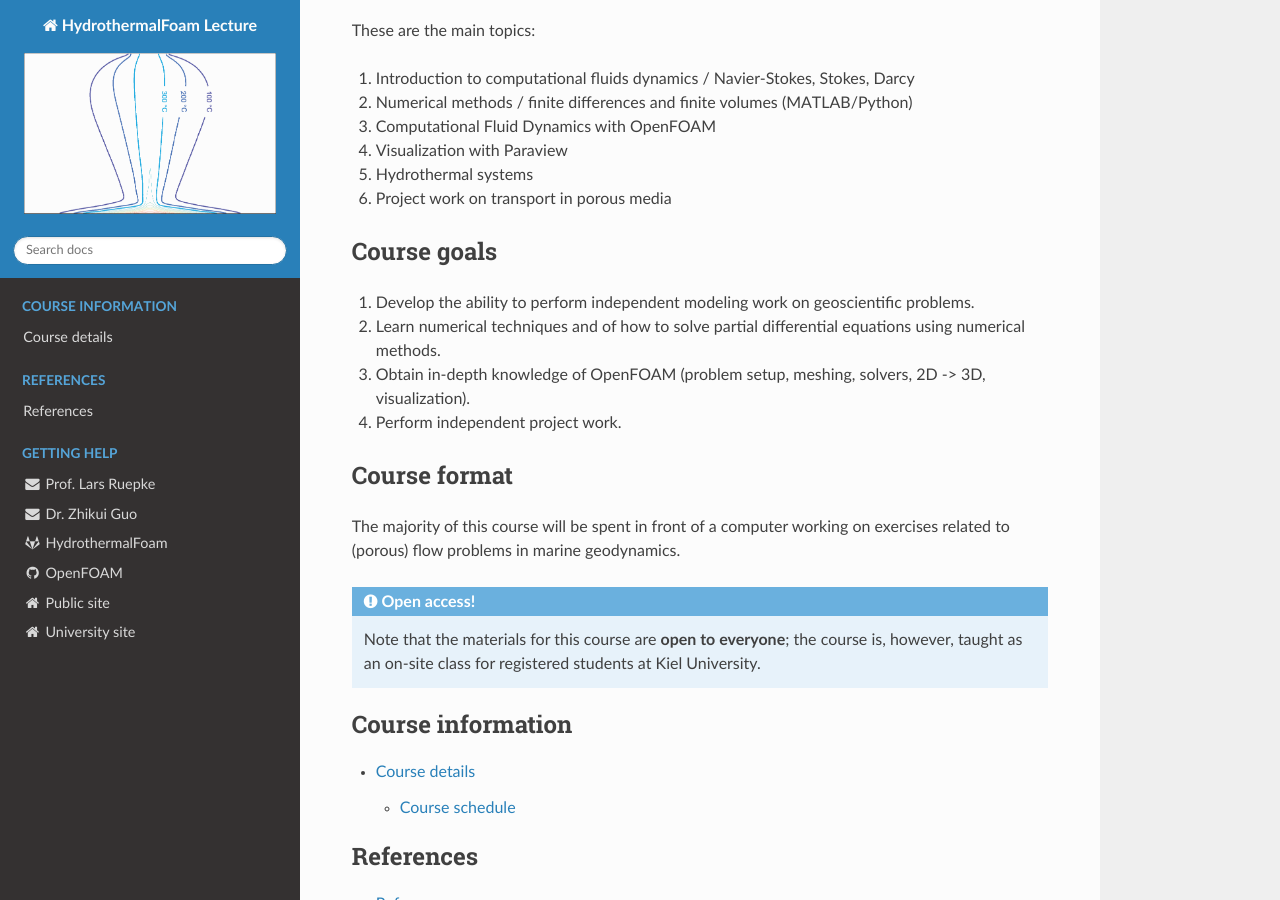
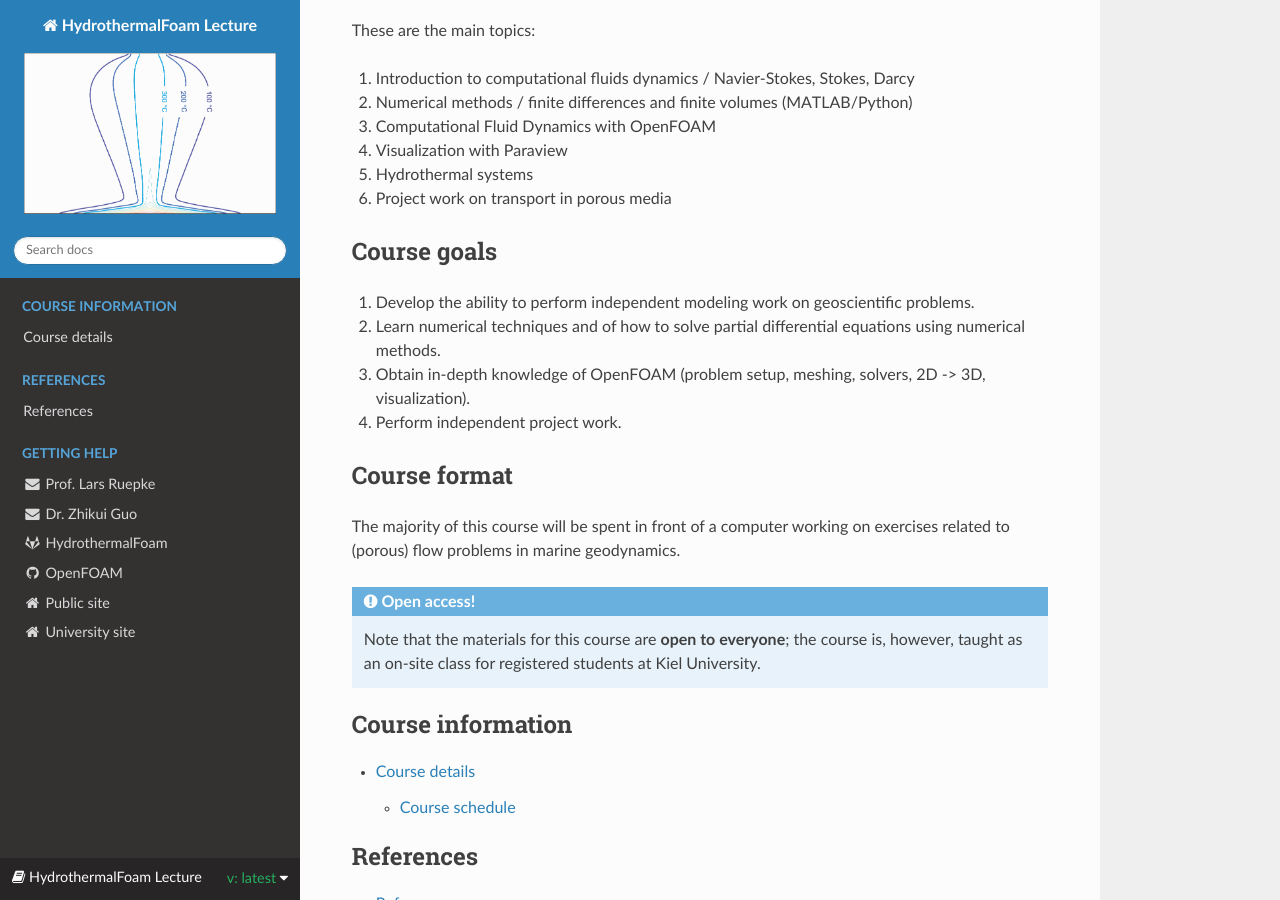
Before and after one commit to lruepke/FEM_lecture, a Sphinx documentation site: the page built from sphinx/source/index.rst, in a window 1280 px wide and 900 px high, scrolled down 598 px. Built offline with Sphinx 7.4.7 and the Read the Docs theme 2.0.0, drawn with Linux system fonts in a browser that asks for light colours; some of the changed lines change nothing that is shown.

Commit message:
update doc.yml

```diff
--- a/sphinx/source/_templates/layout.html
+++ b/sphinx/source/_templates/layout.html
@@ -1,17 +1,5 @@
 {# Import the theme's layout. #}
 {% extends "!layout.html" %}
-
-{%- block extrahead %}
-    <!-- Global site tag (gtag.js) - Google Analytics -->
-    <script async src="https://www.googletagmanager.com/gtag/js?id=G-EJ32EEFYRN"></script>
-    <script>
-    window.dataLayer = window.dataLayer || [];
-    function gtag(){dataLayer.push(arguments);}
-    gtag('js', new Date());
-
-    gtag('config', 'G-EJ32EEFYRN');
-    </script>
-{% endblock %}
 
 {% block menu %}
     {{ super() }}
@@ -27,3 +15,35 @@
         </ul>
     {% endif %}
 {% endblock %}
+
+{#
+
+    This template exists as a way to implement a version menu without changing what
+    the theme normally renders the menu on local builds and on builds on Read the
+    Docs. This is for local testing purposes only.
+
+    #}
+
+    {% block footer %}
+      {% if not READTHEDOCS %}
+        <div class="rst-versions" data-toggle="rst-versions" role="note" aria-label="versions">
+          <span class="rst-current-version" data-toggle="rst-current-version">
+            <span class="fa fa-book"> {{ project }}</span>
+            v: latest
+            <span class="fa fa-caret-down"></span>
+          </span>
+          <div class="rst-other-versions">
+            <dl>
+              {% if pdf_versions %}
+                {% for version, link in pdf_versions %}
+                <dd><a href="{{ link }}/{{ latex_main }}_en.pdf">{{ version }}</a></dd>
+                {% endfor %}
+              {% else %}
+                <dd><a href="#">latest</a></dd>
+                <dd><a href="#">1.0</a></dd>
+                <dd><a href="#">1.1</a></dd>
+              {% endif %}
+          </div>
+        </div>
+      {% endif %}
+    {% endblock %}
--- a/sphinx/source/conf.py
+++ b/sphinx/source/conf.py
@@ -17,6 +17,7 @@ sys.path.append(os.path.abspath('_extensions'))
 # -- Project information -----------------------------------------------------
 
 project = 'HydrothermalFoam Lecture'
+latex_name='LectureNote'
 copyright = '2020, Lars Ruepke and Zhikui Guo'
 author = 'Lars Ruepke'
 
@@ -116,6 +117,19 @@ html_context = {
             "https://lms.uni-kiel.de/url/RepositoryEntry/3664576582",
         ),
     ],
+    'project':project,
+    'downloads_url':'hydrothermal-openfoam.gitlab.io/saltwatereos/manual/downloads',
+    'latex_main':  latex_name, #pdf file name
+    'pdf_versions': [
+        (
+            'latest',
+            'https://hydrothermal-openfoam.gitlab.io/saltwatereos/downloads'  #pdf path
+        ),
+        (
+            '2.0',
+            '#'
+        ),
+        ]
 }
 
 
@@ -150,9 +164,10 @@ latex_elements = {
     'preamble': r'''\setmainfont{Arial}
     ''',
 }
-
-
-
+master_doc = 'index'
+latex_documents = [
+    (master_doc, latex_name+'.tex', project, author, ''),
+]
 # ====================================================================
 # new defined cite style
 from pybtex.style.formatting.unsrt import Style as UnsrtStyle
@@ -208,9 +223,9 @@ class APALabelStyle(BaseLabelStyle):
             return "{}, n.d.".format(label)
 
     def format_author_or_editor_names(self, persons):
-        if len(persons) is 1:
+        if (len(persons) == 1):
             return _strip_nonalnum(persons[0].last_names)
-        elif len(persons) is 2:
+        elif (len(persons) == 2):
             return "{} & {}".format(
                 _strip_nonalnum(persons[0].last_names),
                 _strip_nonalnum(persons[1].last_names))
```
Also changed, not shown: 1 other file.
